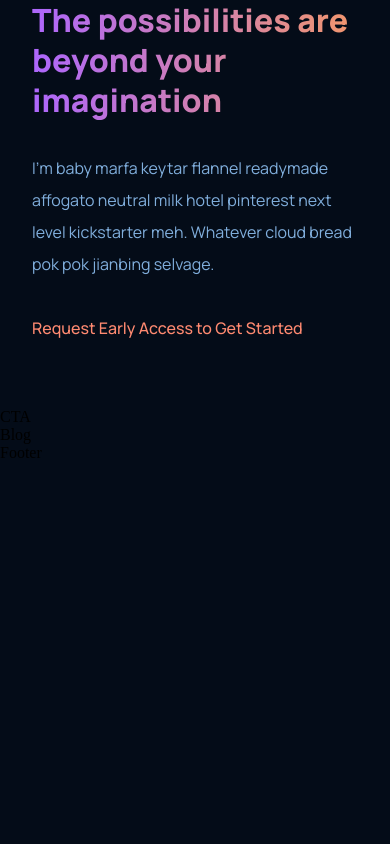
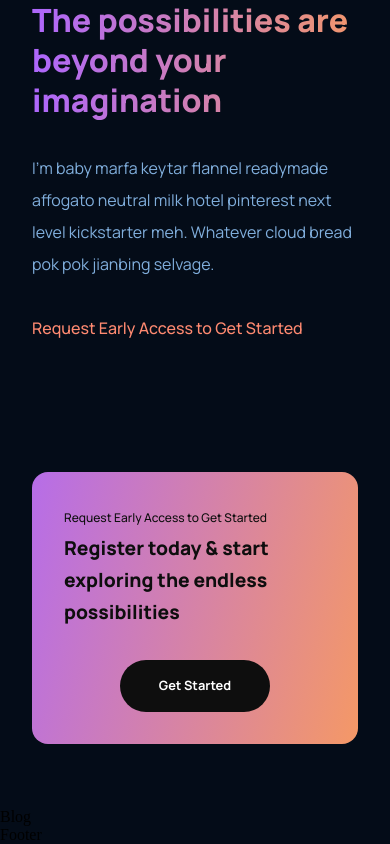
Before and after one commit to PonyDiehl/react_front_end_practice, a React (Create React App) app: page / in a window 390 px wide. Shown: the part 5558-6402 px from the top of the page. Before the commit the page ends 6020 px from the top, so only its background shows below. Built offline with nearby package versions, Linux system fonts and the light colour scheme.

Commit message:
CTA
cta section complete

```diff
--- a/src/components /cta/CTA.jsx
+++ b/src/components /cta/CTA.jsx
@@ -3,7 +3,15 @@
 
 const CTA = () => {
   return (
-    <div>CTA</div>
+    <div className='gpt4__cta'>
+      <div className='gpt4__cta-content'>
+        <p>Request Early Access to Get Started</p>
+        <h3>Register today & start exploring the endless possibilities</h3>
+      </div>
+      <div className='gpt4__cta-btn'>
+        <button type='button'>Get Started</button>
+      </div>
+    </div>
   )
 }
 
--- a/src/components /cta/cta.css
+++ b/src/components /cta/cta.css
@@ -0,0 +1,73 @@
+.gpt4__cta {
+    display: flex;
+    justify-content: space-between;
+    align-items: center;
+    flex-direction: row;
+
+    padding: 2rem;
+    margin: 4rem;
+    border-radius: 1rem;
+    background: var(--gradient-bar)
+}
+
+.gpt4__cta-content p {
+    font-family: var(--font-family);
+    font-weight: 500;
+    font-size: 0.75rem;
+    line-height: 1.8rem;
+    color: #0E0E0E
+}
+
+.gpt4__cta-content h3 {
+    font-family: var(--font-family);
+    font-weight: 800;
+    font-size: 2rem;
+    line-height: 2.8rem;
+    color: #0E0E0E;
+}
+
+.gpt4__cta-btn {
+    display: flex;
+    justify-content: center;
+    align-items: center;
+    margin-left: 2rem;
+}
+
+.gpt4__cta-btn button {
+    background: #0E0E0E;
+    color: #fff;
+    border-radius: 2.5rem;
+    font-family: var(--font-family);
+    font-weight: bold;
+    font-size: 1.2rem;
+    line-height: 1.8rem;
+    padding: 0.5rem 1rem;
+
+    border: none;
+    outline: none;
+    cursor: pointer;
+    min-width: 9.4rem;
+}
+
+@media screen and (max-width: 650px) {
+    .gpt4__cta {
+        flex-direction: column;
+    }
+    .gpt4__cta-btn {
+        margin: 2rem 0 0;
+    }
+}
+
+@media screen and (max-width: 550px) {
+    .gpt4__cta {
+        margin: 4rem 2rem;
+    }
+    .gpt4__cta-content h3 {
+        font-size: 1.2rem;
+        line-height: 2rem;
+    }
+    .gpt4__cta-btn button {
+        font-size: 0.8rem;
+        line-height: 2.2rem;
+    }
+}
```
